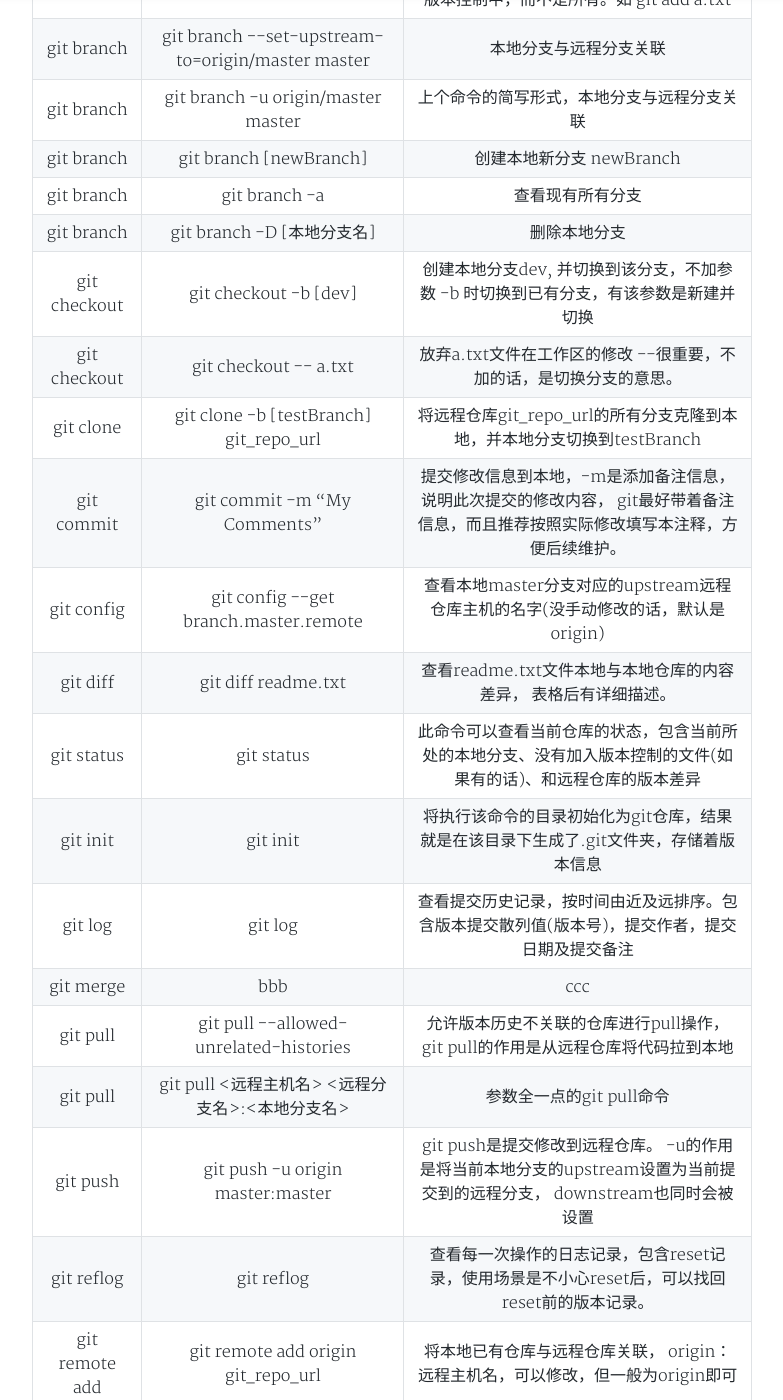
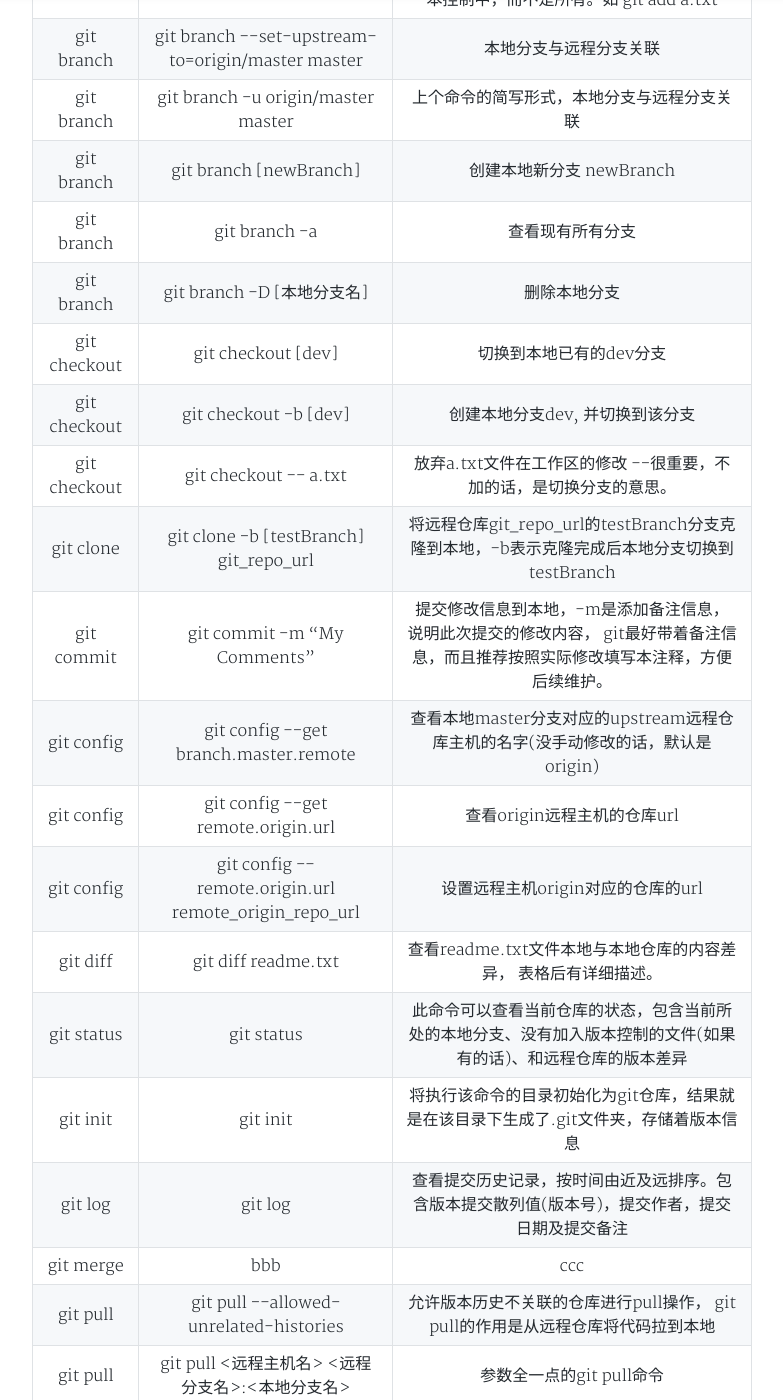
Before and after one commit to yeslsl/never-ever-ver-er-r.github.io, a Jekyll site: the page built from _posts/2019-07-01-git命令汇总及使用.md, in a window 1280 px wide and 1400 px high, scrolled down 1700 px. Shown: the whole window, without its empty margins (248-1031 px from the left). Built offline with Jekyll 4.4.1, drawn with Linux system fonts in a browser that asks for light colours; nearby versions of some CDN libraries; a style sheet for code colours, icons or effects is not loaded; some of the changed text lies outside the part shown.

Commit message:
Cygwin terminal is not fully functional

```diff
--- a/_posts/2019-07-01-git命令汇总及使用.md
+++ b/_posts/2019-07-01-git命令汇总及使用.md
@@ -59,11 +59,14 @@
 |git branch|git branch \[newBranch\]|创建本地新分支 newBranch|
 |git branch|git branch -a|查看现有所有分支|
 |git branch|git branch -D \[本地分支名\]|删除本地分支|
-|git checkout|git checkout -b \[dev\]|创建本地分支dev, 并切换到该分支，不加参数 -b 时切换到已有分支，有该参数是新建并切换|
+|git checkout|git checkout \[dev\]|切换到本地已有的dev分支|
+|git checkout|git checkout -b \[dev\]|创建本地分支dev, 并切换到该分支|
 |git checkout|git checkout \-\- a.txt|放弃a.txt文件在工作区的修改 \-\-很重要，不加的话，是切换分支的意思。|
-|git clone|git clone -b \[testBranch\] git_repo_url|将远程仓库git_repo_url的所有分支克隆到本地，并本地分支切换到testBranch|
+|git clone|git clone -b \[testBranch\] git_repo_url|将远程仓库git_repo_url的testBranch分支克隆到本地，-b表示克隆完成后本地分支切换到testBranch|
 |git commit|git commit -m "My Comments"|提交修改信息到本地，-m是添加备注信息， 说明此次提交的修改内容， git最好带着备注信息，而且推荐按照实际修改填写本注释，方便后续维护。|
 |git config|git config \-\-get branch.master.remote|查看本地master分支对应的upstream远程仓库主机的名字(没手动修改的话，默认是origin)|
+|git config|git config \-\-get remote.origin.url|查看origin远程主机的仓库url|
+|git config|git config \-\-remote.origin.url remote_origin_repo_url|设置远程主机origin对应的仓库的url|
 |git diff|git diff readme.txt|查看readme.txt文件本地与本地仓库的内容差异， 表格后有详细描述。|
 |git status|git status|此命令可以查看当前仓库的状态，包含当前所处的本地分支、没有加入版本控制的文件(如果有的话)、和远程仓库的版本差异|
 |git init|git init|将执行该命令的目录初始化为git仓库，结果就是在该目录下生成了.git文件夹，存储着版本信息|
@@ -75,6 +78,9 @@
 |git reflog|git reflog|查看每一次操作的日志记录，包含reset记录，使用场景是不小心reset后，可以找回reset前的版本记录。|
 |git remote add|git remote add origin git_repo_url|将本地已有仓库与远程仓库关联， origin：远程主机名，可以修改，但一般为origin即可|
 |git remote|git remote -v|查看当前已关联的所有远程分支|
+|git remote|git remote set-url origin remote_origin_git_url|修改origin远程主机的仓库url为remote_origin_repo_url, 功能同git config remote.origin.url remote_origin_repo_url|
+|git remote|git remote rm origin|断开与远程主机origin的关联|
+|git remote|git remote rename remoteHost origin|将已关联的远程主机remoteHost重命名为origin|
 |git reset|git reset \-\-hard \[历史版本\]|把当前版本回退到\[历史版本\]|
 |git revert|bbb|ccc|
 |git rm|git rm file|工作区删除了某个文件， 使用该命令将删除反应到暂存区， 此时git rm和git add命令的效果是相同的。|
@@ -269,3 +275,8 @@
 　　再来解释一下upstream , 其实upstream和downstream是一对的，它的意思如下：
 
 　　假设有两个仓库A和B，当我们把仓库A中x分支的代码push到仓库B中的y分支上，则B中的y分支是A中的x分支的upstream；A中x分支是B中y分支的downstream。
+
+### git bash 遇到的问题
+　　Q: git命令行在windows中报错WARNING: terminal is not fully functional?
+
+　　A: 系统变量中新建一个变量名为TERM，值为cygwin.
```
